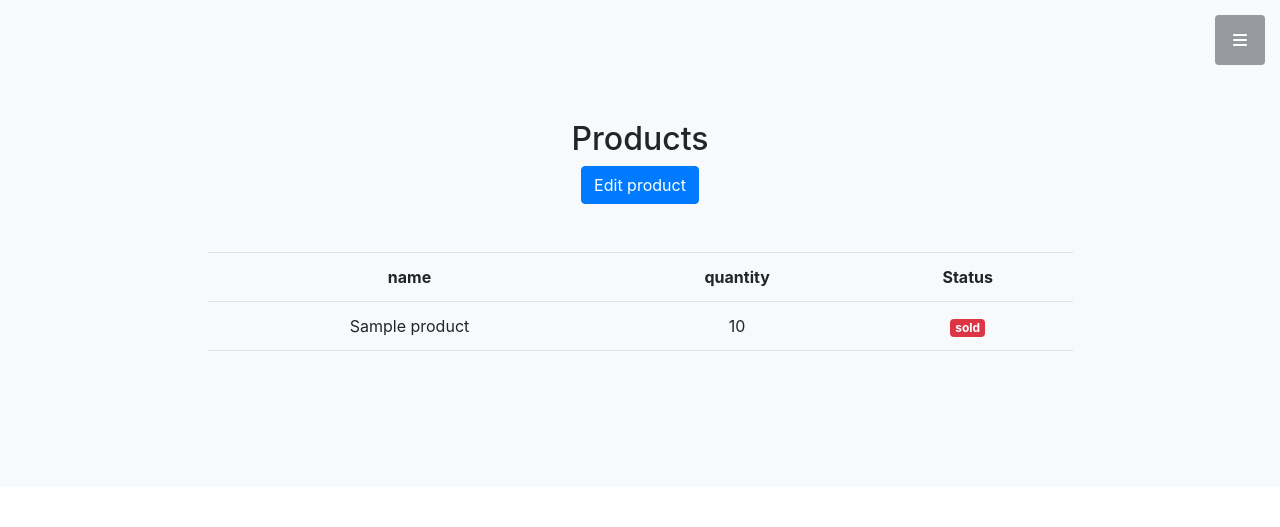
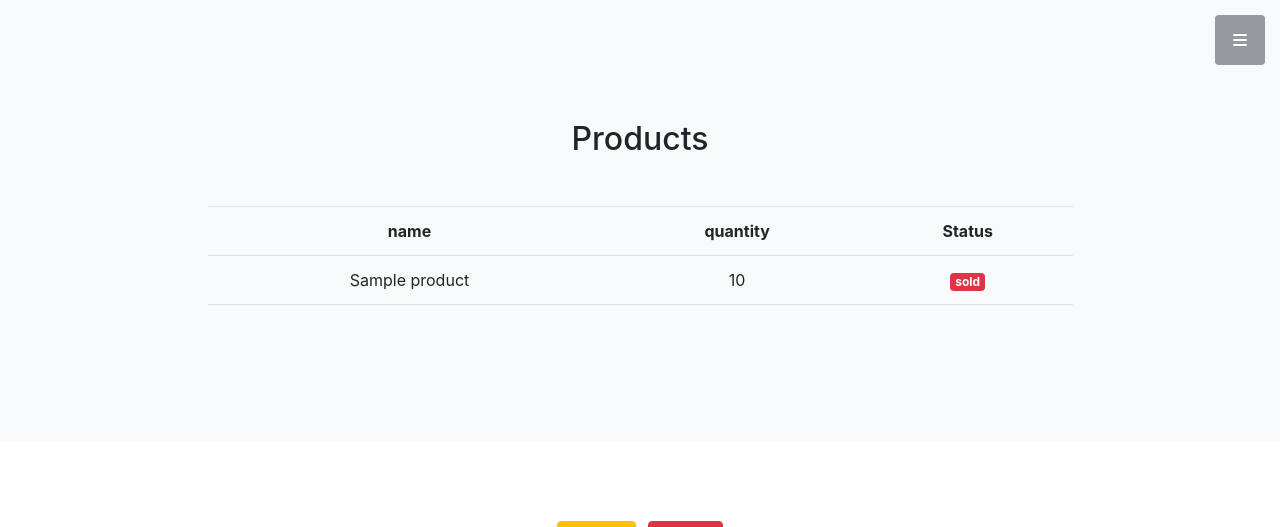
Before and after one commit to demuk/point-of-sale, a Flask app: page /view_prod/1 in a window 1280 px wide. Shown: the top 527 px of the page. Run offline with Flask 2, Linux system fonts and the light colour scheme; tables that the repository leaves empty hold one stand-in row (values such as "Sample post"); some libraries are stand-ins or nearby versions.

Commit message:
edit product button when not sold

```diff
--- a/app/templates/view_prod.html
+++ b/app/templates/view_prod.html
@@ -37,9 +37,11 @@
                 <div class="row gx-4 gx-lg-5 justify-content-center">
                     <div class="col-lg-10">
                         <h2>Products</h2>
+                        {%if product.status=='not sold' %}
                           <button type="button" class="btn btn-primary" data-toggle="modal" data-target="#exampleModal">
-  Edit product
-</button>
+                            Edit product
+                            </button>
+                            {%endif%}
                         <p class="lead mb-5">
 
 
@@ -112,13 +114,11 @@
   <div class="modal-dialog" role="document">
     <div class="modal-content">
       <div class="modal-header">
-        {%if product.status=='not sold' %}
         <h5 class="modal-title" id="exampleModalLabel">Edit Product</h5>
         <button type="button" class="close" data-dismiss="modal" aria-label="Close">
           <span aria-hidden="true">&times;</span>
         </button>
       </div>
-      {%endif%}
       <div class="modal-body">
         <form action="{{url_for('edit_product',id=product.id)}}" method="post">
            <div class="form-group">
```
